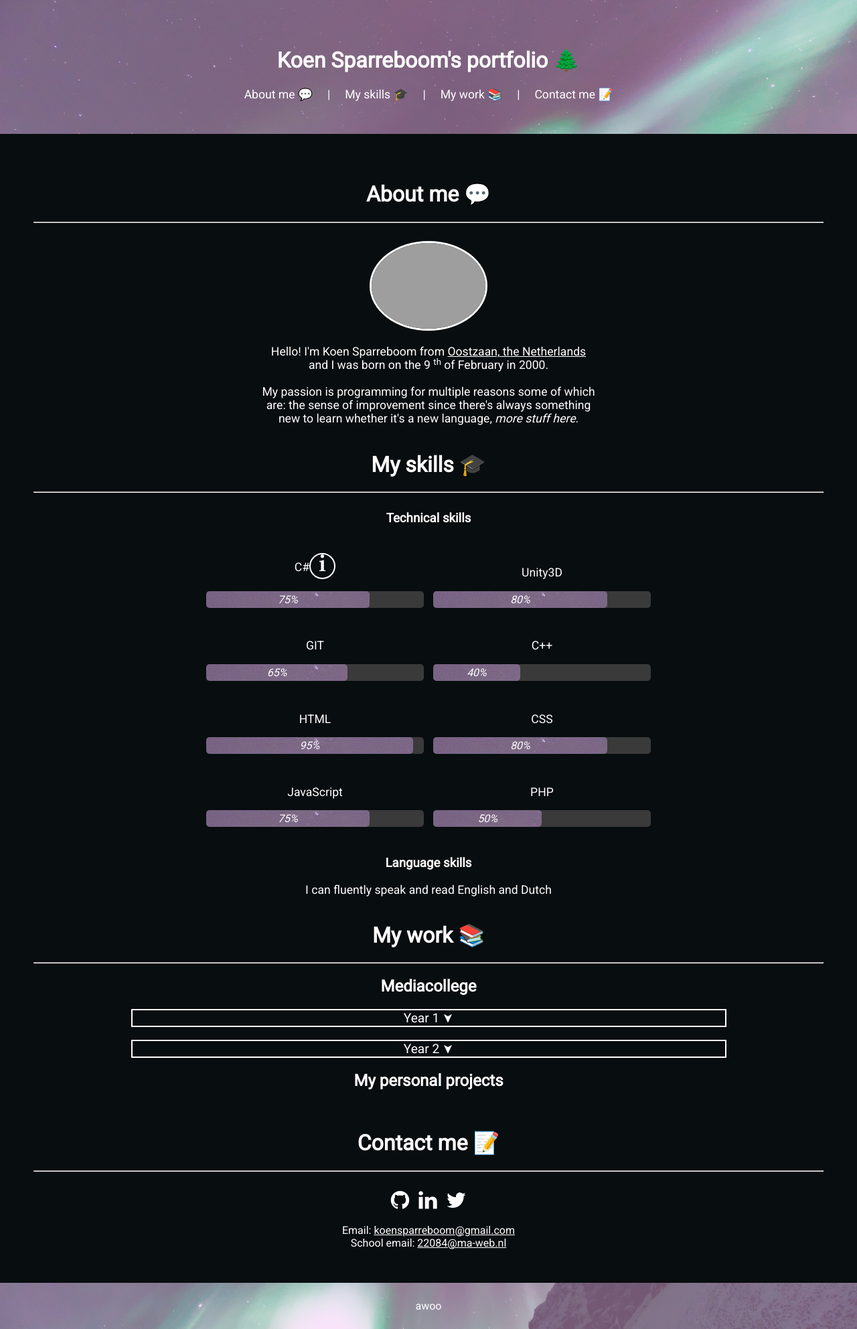
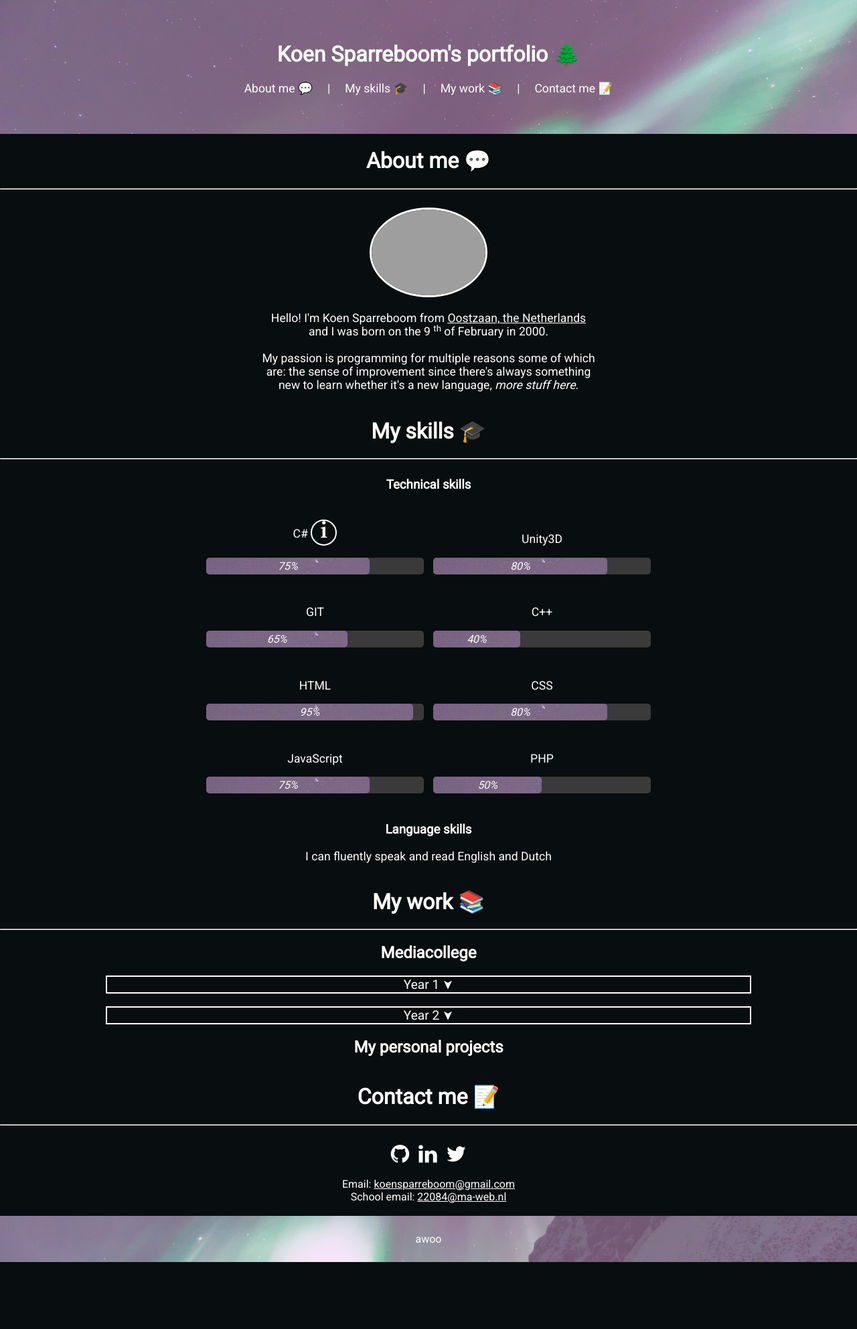
Before and after one commit to Nibkat/portfolio-old, a PHP site: page / in a window 1280 px wide. Shown: the whole page at 67% size. After the commit the page ends 1885 px from the top, so only its background shows below. Run offline with PHP 8.4, Linux system fonts and the light colour scheme; some libraries are stand-ins or nearby versions; grey boxes are pictures that could not be loaded.

Commit message:
Moved parts in their own containers

```diff
--- a/index.html
+++ b/index.html
@@ -16,7 +16,7 @@
 <body>
   <button id="top-button" title="Back to top">&#x27A4;</button>
 
-  <div class="header container">
+  <div class="header">
     <div class="header-inner">
       <h1>Koen Sparreboom's portfolio 🌲</h1>
       <p class="header-link">
@@ -31,8 +31,8 @@
     </div>
   </div>
 
-  <div class="container">
-    <h1 id="about">About me 💬</h1>
+  <div class="container" id="about">
+    <h1>About me 💬</h1>
 
     <hr>
     <br>
@@ -50,10 +50,11 @@
         <br>My passion is programming for multiple reasons some of which are: the sense of improvement since there's always something
         new to learn whether it's a new language,
         <i>more stuff here</i>.</p>
-      <br>
     </div>
+  </div>
 
-    <h1 id="skills">My skills 🎓</h1>
+  <div class="container" id="skills">
+    <h1>My skills 🎓</h1>
 
     <hr>
 
@@ -61,7 +62,9 @@
       <h3>Technical skills</h3>
 
       <div class="skill">
-        <p>C#<span class="info">i</span></p>
+        <p>C#
+          <span class="info">i</span>
+        </p>
         <div class="skill-percentage">
           <div class="skill-percentage-inner" style="width: 75%;">75%</div>
         </div>
@@ -130,8 +133,10 @@
 
       <p>I can fluently speak and read English and Dutch</p>
     </div>
+  </div>
 
-    <h1 id="work">My work 📚</h1>
+  <div class="container" id="work">
+    <h1>My work 📚</h1>
 
     <hr>
 
@@ -161,9 +166,10 @@
 
     <h2>My personal projects</h2>
 
-    <br>
+  </div>
 
-    <h1 id="contact">Contact me 📝</h1>
+  <div class="container" id="contact">
+    <h1>Contact me 📝</h1>
     <hr>
     <br>
 
@@ -179,15 +185,18 @@
     <br>
     <span>School email:</span>
     <a class="link" href="mailto:22084@ma-web.nl">22084@ma-web.nl</a>
+    <br>
+    <br>
   </div>
+</body>
 
-  <div class="footer container">
-    <div class="footer-inner">
-      awoo
-    </div>
+<div class="footer container">
+  <div class="footer-inner">
+    awoo
   </div>
+</div>
 
-  <script src="script.js"></script>
+<script src="script.js"></script>
 </body>
 
 </html>
--- a/style.css
+++ b/style.css
@@ -38,12 +38,14 @@ p {
   background-repeat: no-repeat;
   background-attachment: fixed;
   background-size: 100%;
+  font-family: 'Roboto', sans-serif, Arial;
+  background-color: rgb(8, 13, 15);
+  color: #fff;
 }
 
 .container {
   width: 100%;
   margin: 0;
-  padding: 50px;
   box-sizing: border-box;
   -webkit-box-sizing: border-box;
   -moz-box-sizing: border-box;
```
